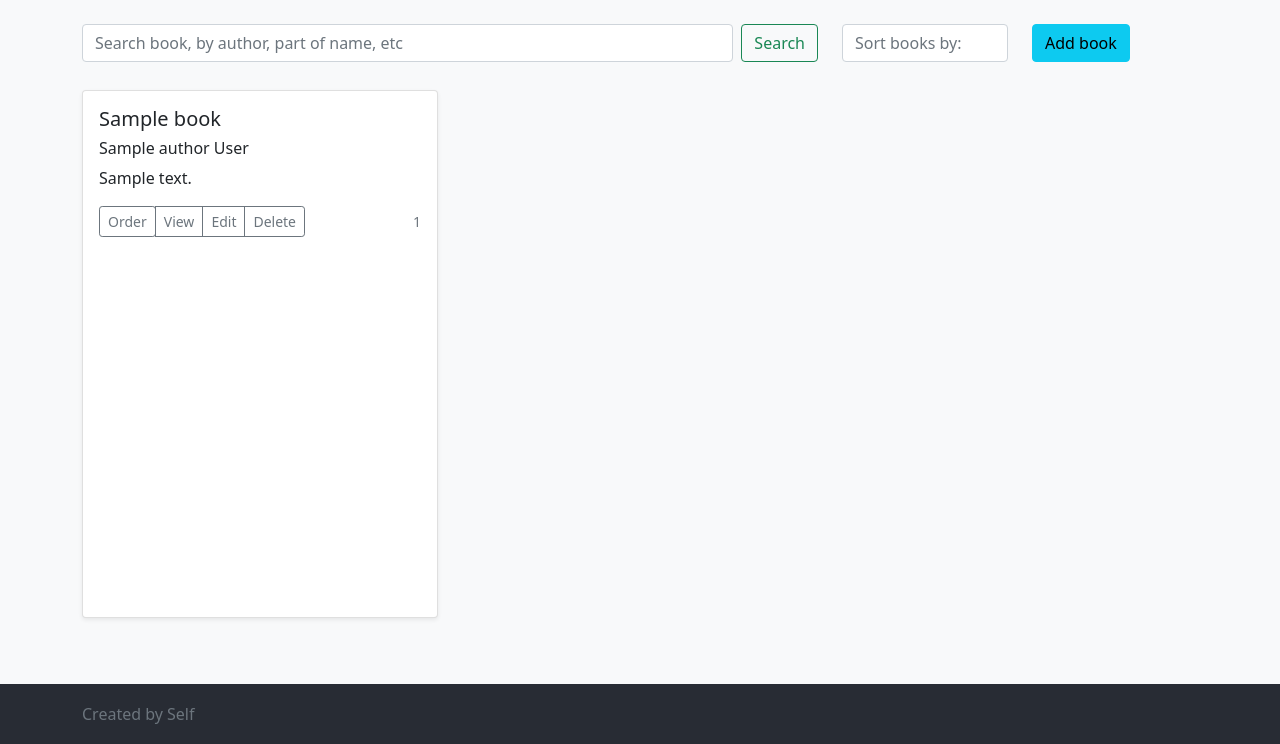
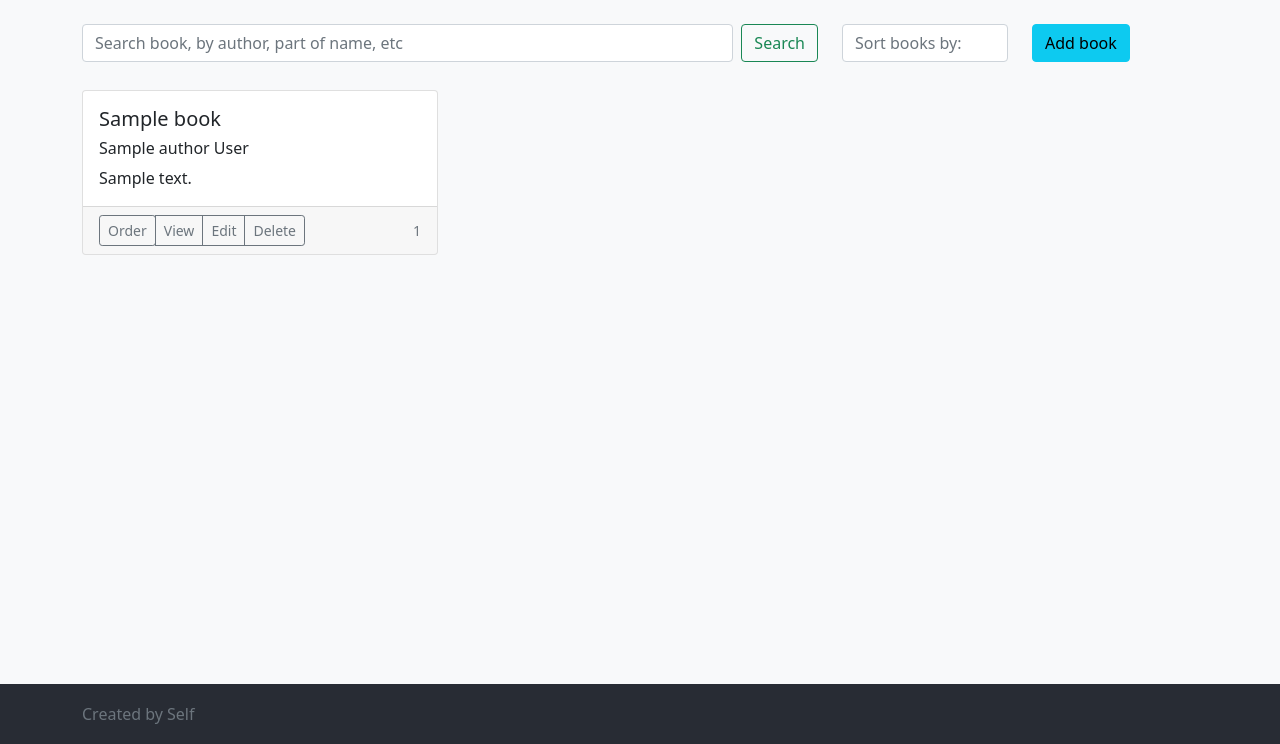
Before and after one commit to self51/Library-Project, a Django app: page /book/ in a window 1280 px wide. Shown: the part 56-800 px from the top of the page. Run offline with Django 3.2, Linux system fonts and the light colour scheme; tables that the repository leaves empty hold one stand-in row (values such as "Sample post").

Commit message:
Fixed bug:contents of the cards arranged automatically

```diff
--- a/library/templates/book/book_list.html
+++ b/library/templates/book/book_list.html
@@ -45,16 +45,18 @@
 
 <div class="album py-1 bg-light" style="margin-bottom: 5%">
     <div class="container">
-        <div class="row row-cols-1 row-cols-md-2 g-4">
+        <div class="row row-cols-1 row-cols-md-3 g-4">
             {% for book in books %}
-                <div class="col-md-4">
-                    <div class="card mb-4 shadow-sm" style="height: 33rem;">
+                <div class="col">
+                    <div class="card h-100">
                         <div class="card-body">
                             <h5 class="card-title">{{ book.name }}</h5>
                             {% for author in book.author.all %}
                             <h6 class="card-title">{{ author.name }} {{ author.surname }}</h6>
                             {% endfor %}
                             <p class="card-text">{{ book.description }}</p>
+                        </div>
+                        <div class="card-footer">
                             <div class="d-flex justify-content-between align-items-center">
                                 <div class="btn-group">
                                     <form action="." method="post"><a class="btn btn-sm btn-outline-secondary" href="/order/add/{{ book.id }}" role="button" type="submit">Order</a></form>
```
